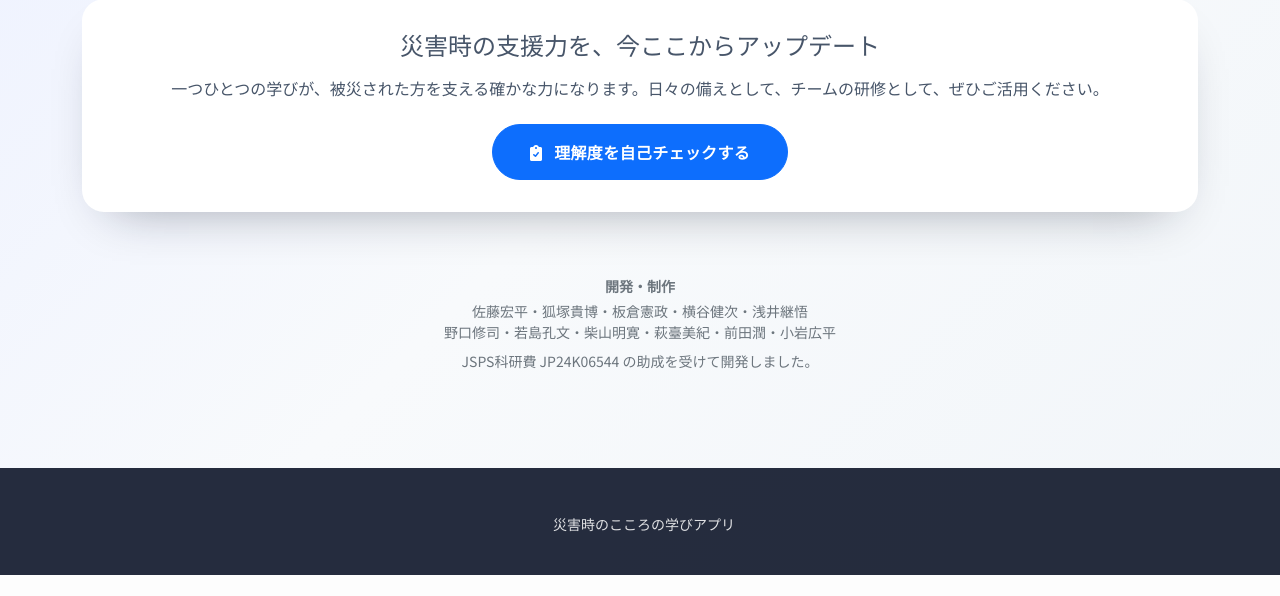
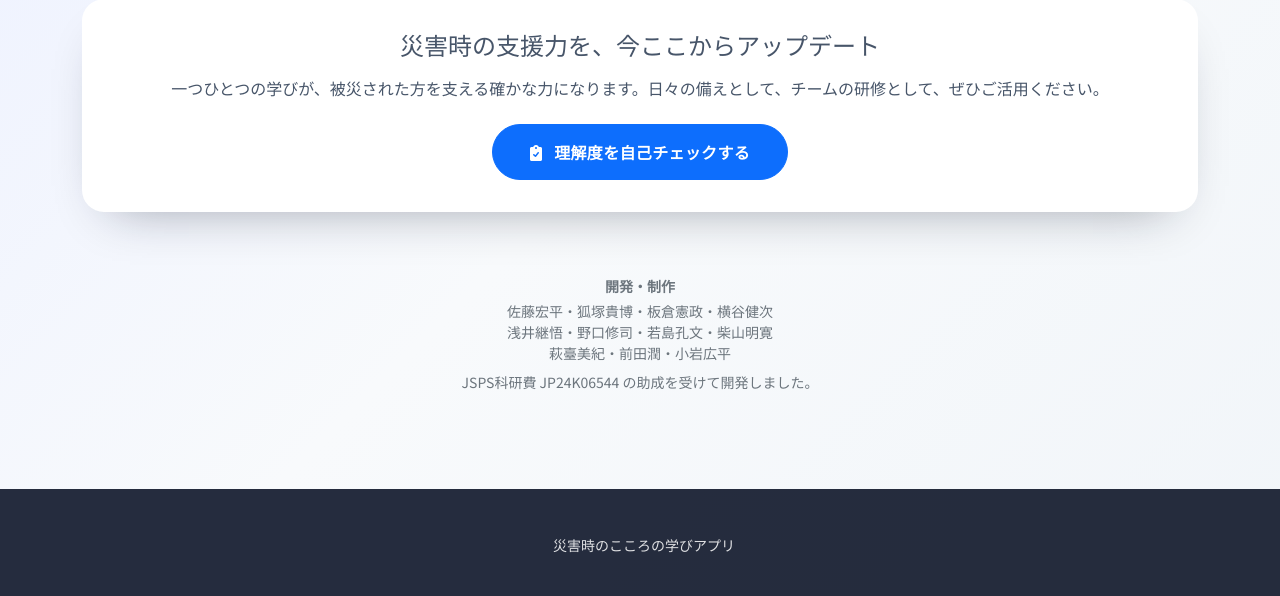
Before and after one commit to mhagidai/three-steps-app-v2, a Flask app: page / in a window 1280 px wide. Shown: the part 1774-2370 px from the top of the page. Before the commit the page ends 2349 px from the top, so only its background shows below. Run offline with Flask 3, Linux system fonts and the light colour scheme.

Commit message:
Update home.html

```diff
--- a/application/templates/home.html
+++ b/application/templates/home.html
@@ -128,8 +128,9 @@
 <div class="text-center text-muted small mt-4 mb-3">
     <p class="mb-1"><strong>開発・制作</strong></p>
     <p class="mb-1">
-        佐藤宏平・狐塚貴博・板倉憲政・横谷健次・浅井継悟<br>
-        野口修司・若島孔文・柴山明寛・萩臺美紀・前田潤・小岩広平
+        佐藤宏平・狐塚貴博・板倉憲政・横谷健次<br>
+        浅井継悟・野口修司・若島孔文・柴山明寛<br>
+        萩臺美紀・前田潤・小岩広平
     </p>
     <p class="mt-2 mb-1">
         JSPS科研費 JP24K06544 の助成を受けて開発しました。
```
